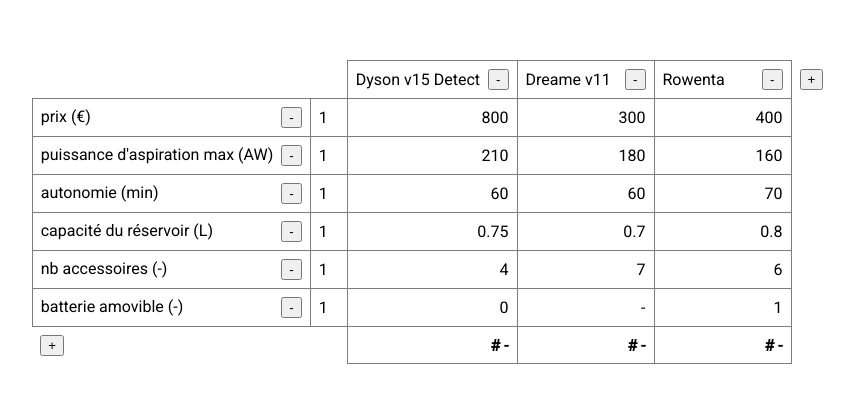
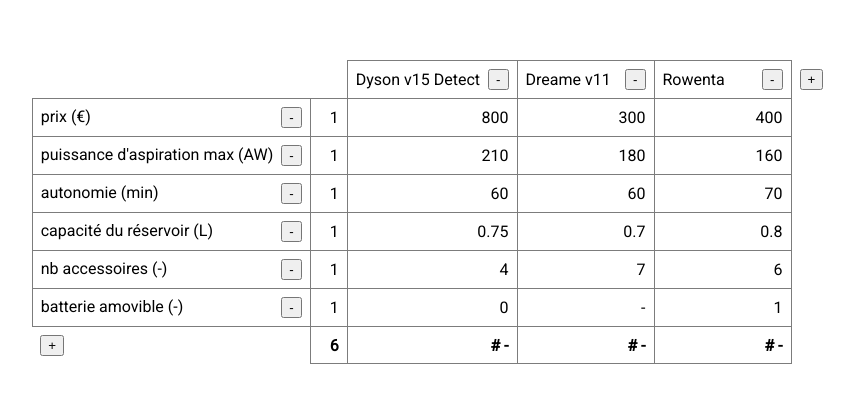
Before and after one commit to MjStryker/multi-criteria-decision-making-app, a React (Create React App) app: page / in a window 1280 px wide. Shown: the part 188-590 px from the top of the page, without its empty margins (208-1062 px from the left). Built offline with nearby package versions, Linux system fonts and the light colour scheme.

Commit message:
Adds criteria total weight

```diff
--- a/src/components/DataTable.tsx
+++ b/src/components/DataTable.tsx
@@ -33,13 +33,19 @@
       minWidth: 200,
       border,
     },
-    WEIGHT: {
-      border,
-      width: 20,
-    },
     CELL_VALUE: {
       border,
       textAlign: "right",
+    },
+    CRITERIA_WEIGHT: {
+      border,
+      textAlign: "right",
+      width: 20,
+    },
+    CRITERIA_WEIGHT_TOTAL: {
+      border,
+      textAlign: "right",
+      fontWeight: "bold",
     },
     RES_ARRAY_POS: {
       border,
@@ -172,7 +178,7 @@
               </div>
             </td>
 
-            <td style={STYLES.TD.WEIGHT}>{c.weight}</td>
+            <td style={STYLES.TD.CRITERIA_WEIGHT}>{c.weight}</td>
 
             {productsSorted.map((p) => {
               const v =
@@ -232,14 +238,22 @@
                 </td>
               );
             })}
+
+            <td />
           </tr>
         ))}
 
         <tr>
-          <td colSpan={2}>
+          <td>
             <button onClick={() => addCriteria(createEmptyCriteria())}>
               +
             </button>
+          </td>
+
+          <td style={STYLES.TD.CRITERIA_WEIGHT_TOTAL}>
+            {criterias
+              .map((c) => c.weight ?? 0)
+              .reduce((prev, current) => prev + current, 0)}
           </td>
 
           {productsSorted.map((p) => (
```
Also changed, not shown: 1 other file (tests, documents, lock files or other folders).
